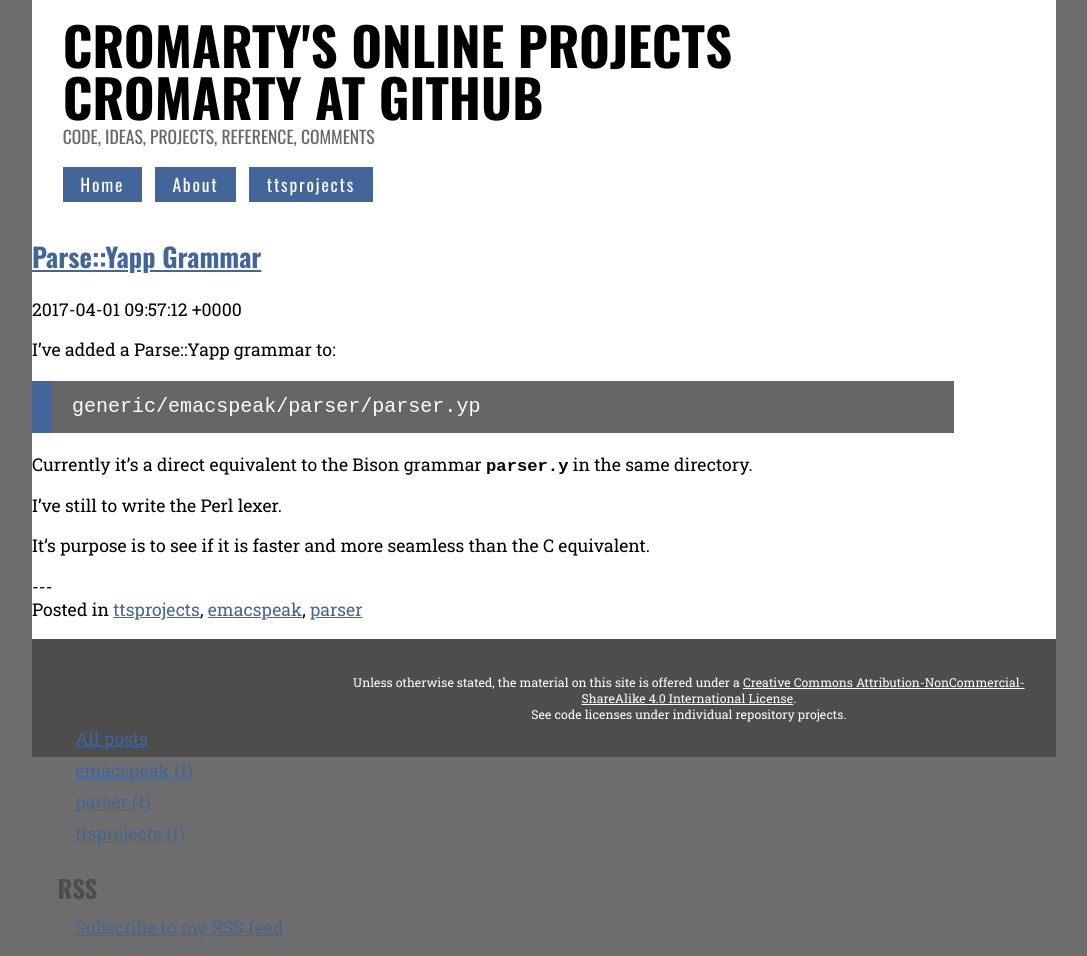
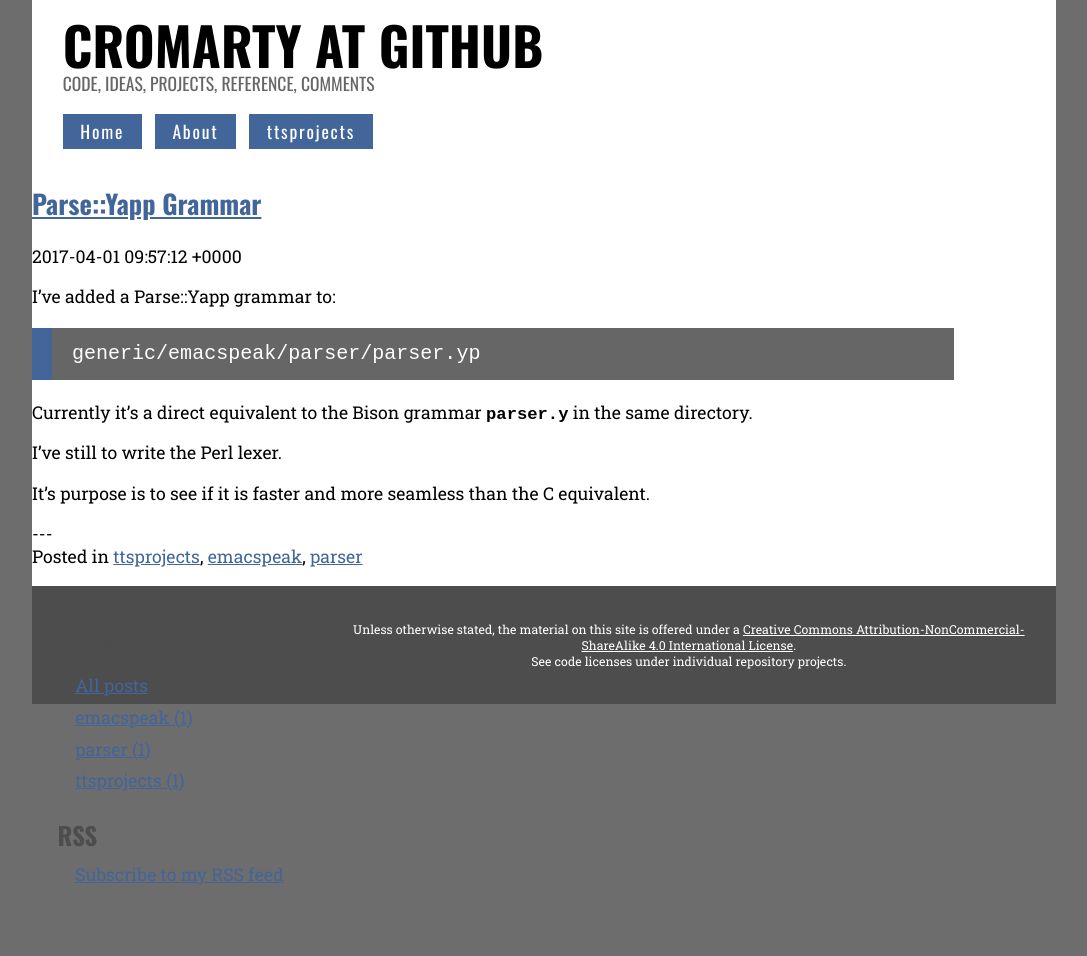
Before and after one commit to cromarty/cromarty.github.io, a Jekyll site: the page built from index.html, in a window 1280 px wide. Shown: the whole page, without its empty margins (96-1183 px from the left). Built offline with Jekyll 4.4.1, drawn with Linux system fonts in a browser that asks for light colours; the list of posts is cut into pages by our own code; after the commit the page ends 903 px from its top, so only the background shows below that.

Commit message:
On branch master Changes to be committed:
	new file:   _layouts/home.html
	modified:   index.html

```diff
--- /dev/null
+++ b/_layouts/home.html
@@ -0,0 +1,66 @@
+<!doctype html>
+<!--[if lt IE 7]>      <html class="no-js lt-ie9 lt-ie8 lt-ie7" lang=""> <![endif]-->
+<!--[if IE 7]>         <html class="no-js lt-ie9 lt-ie8" lang=""> <![endif]-->
+<!--[if IE 8]>         <html class="no-js lt-ie9" lang=""> <![endif]-->
+<!--[if gt IE 8]><!--> <html class="no-js" lang="en"> <!--<![endif]-->
+<head>
+ <meta charset="utf-8">
+ <meta http-equiv="X-UA-Compatible" content="IE=edge,chrome=1">
+  <meta name="viewport" content="width=device-width">
+  <title>{% if page.title %}{{ page.title }}{% else %}{{ site.title }}{% endif %}</title>
+  <meta name="description" content="{% if page.description %}{{ page.description }}{% else %}{{ site.description }}{% endif %}">
+  <link rel="canonical" href="{{ site.baseurl }}{{ page.url }}">
+  <link rel="apple-touch-icon" href="{{ site.baseurl }}/apple-touch-icon.png">
+  <link rel="stylesheet" href="{{ site.baseurl }}/css/main.css">
+  <link href='http://fonts.googleapis.com/css?family=Oswald:400,700' rel='stylesheet' type='text/css'>
+  <link href='http://fonts.googleapis.com/css?family=Roboto+Slab' rel='stylesheet' type='text/css'>
+  <script src="{{ site.baseurl }}/scripts/modernizr.custom.js"></script>
+  <!--[if lt IE 9]>
+    <script src="http://html5shiv.googlecode.com/svn/trunk/html5.js"></script>
+  <![endif]-->
+</head>
+<body>
+<!--
+<a href="{{site.baseurl}}/index.html" title="Articles">
+<img src="{{site.baseurl}}/images/guide_dog_tux.gif" alt-"Tux penguin with guide dog">
+</a>
+-->
+
+<a href="#content" class="sr-only sr-only-focusable">Skip to main content</a>
+
+<header role="banner" class="page-header" id="top">
+<!--
+ <h1>{{site.name}}</h1>
+-->
+ <h1>{{site.title}}</h1>
+ <p>{{site.tagline}}</p>
+
+<!-- start of navigation stuff -->
+
+<nav role="navigation">
+<input type="checkbox" id="menu-toggle">
+<label for="menu-toggle" class="toggle-label">
+<span>menu</span>
+</label>
+<ul class="menu">
+  <li>
+<a href="{{site.baseurl}}/index.html" title="Articles">Home</a>
+</li>
+  <li>
+<a href="{{site.baseurl}}/about/" title="learn more">About</a>
+</li>
+  <li>
+<a href="{{site.baseurl}}/ttsprojects/">ttsprojects</a>
+</li>
+  </ul>
+</nav>
+
+<!-- end of navigation stuff -->
+
+</header>
+
+<main id="content">
+ {{content}}
+      {% include footer.html %}
+</body>
+</html>
--- a/index.html
+++ b/index.html
@@ -1,5 +1,5 @@
 ---
-layout: default
+layout: home
 ---
 <body>
 
```
